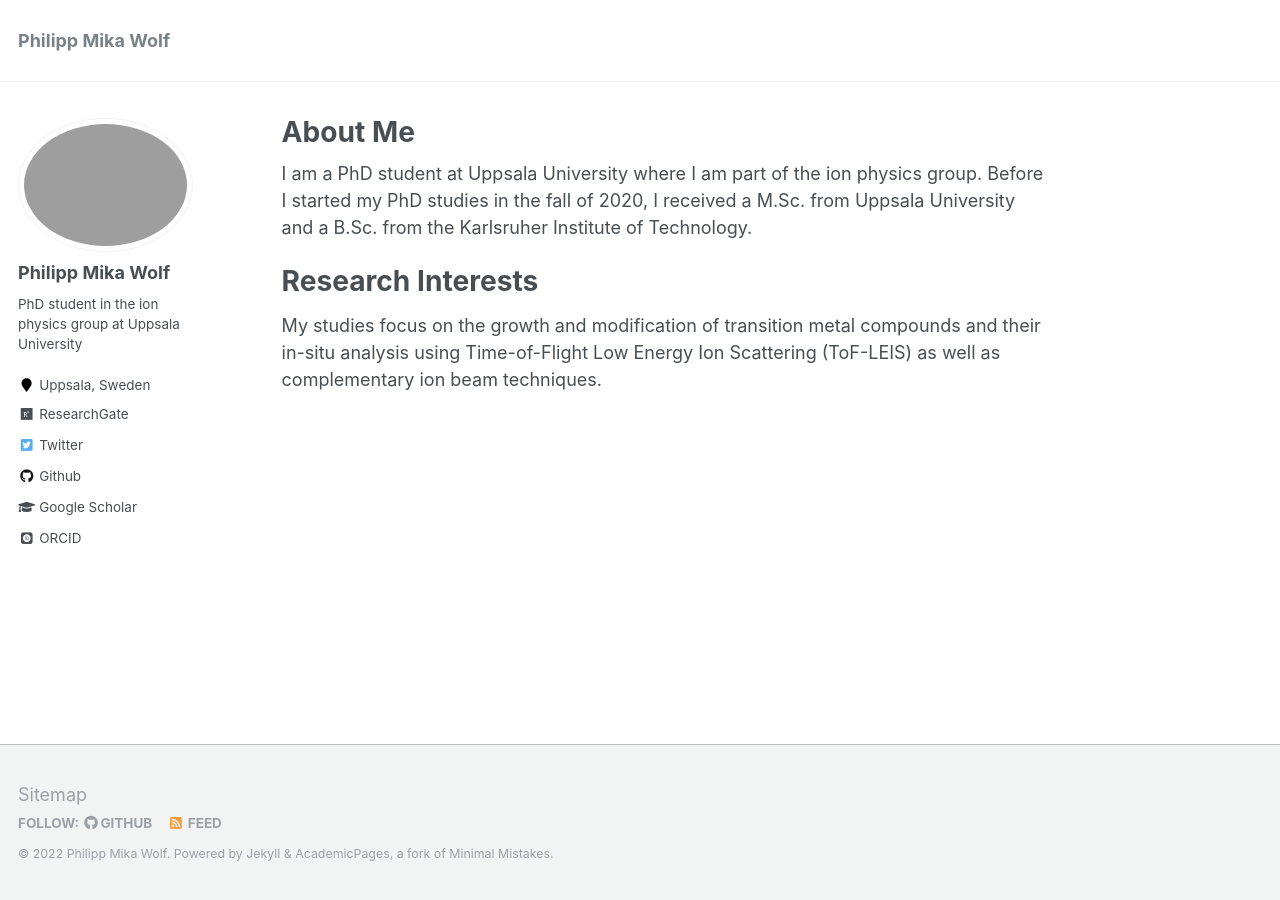
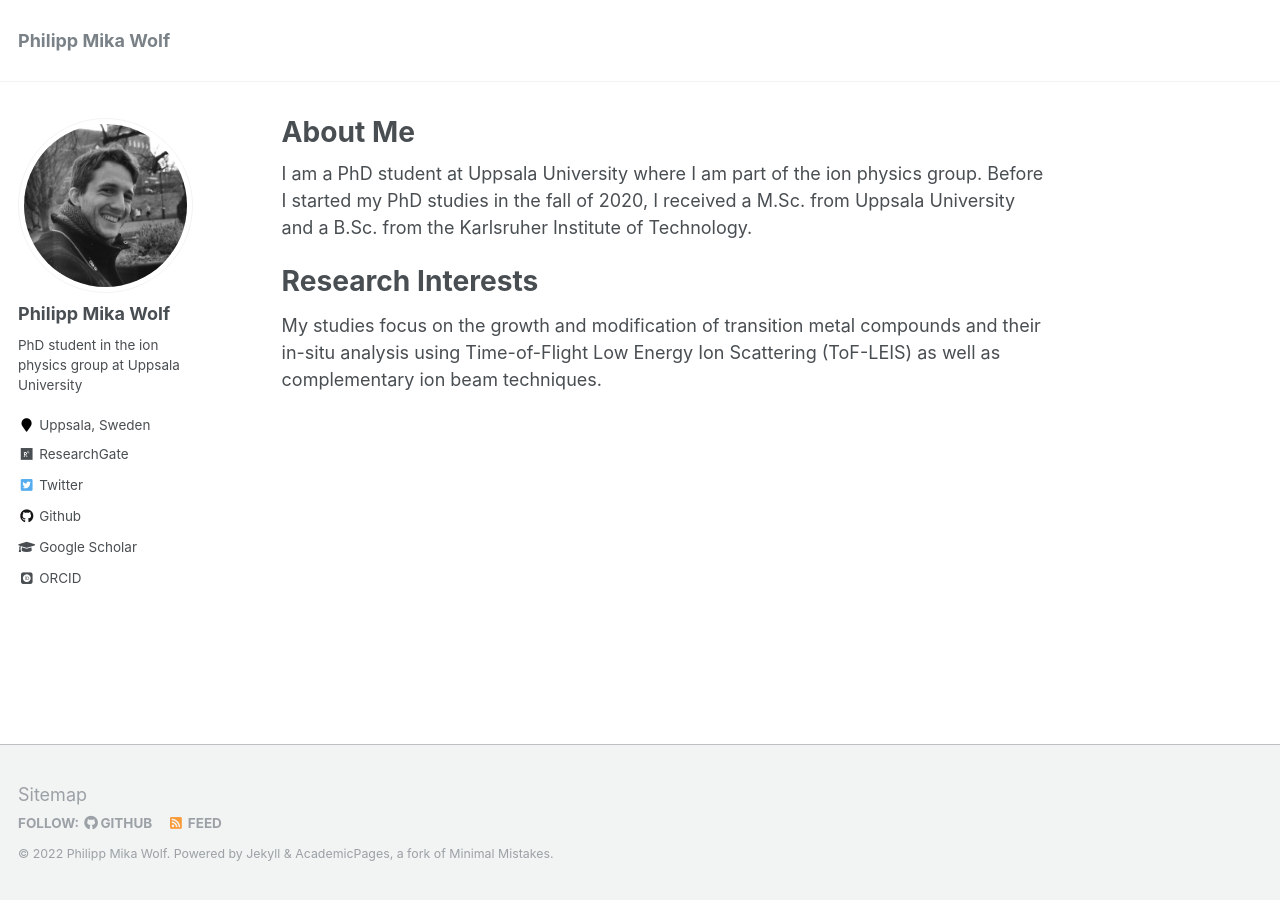
Before and after one commit to philipp-mika-wolf/philipp-mika-wolf.github.io, a Jekyll site: the page built from _pages/about.md, in a window 1280 px wide. Built offline with Jekyll 4.4.1, drawn with Linux system fonts in a browser that asks for light colours; some web fonts are replaced.

Commit message:
Update _config.yml

```diff
--- a/_config.yml
+++ b/_config.yml
@@ -81,7 +81,7 @@ analytics:
 # Site Author
 author:
   name             : "Philipp Mika Wolf"
-  avatar           : "me.jpeg" #"profile.png"
+  avatar           : "me.jpg" #"profile.png"
   bio              : "PhD student in the ion physics group at Uppsala University"
   location         : "Uppsala, Sweden"
   employer         :
```
